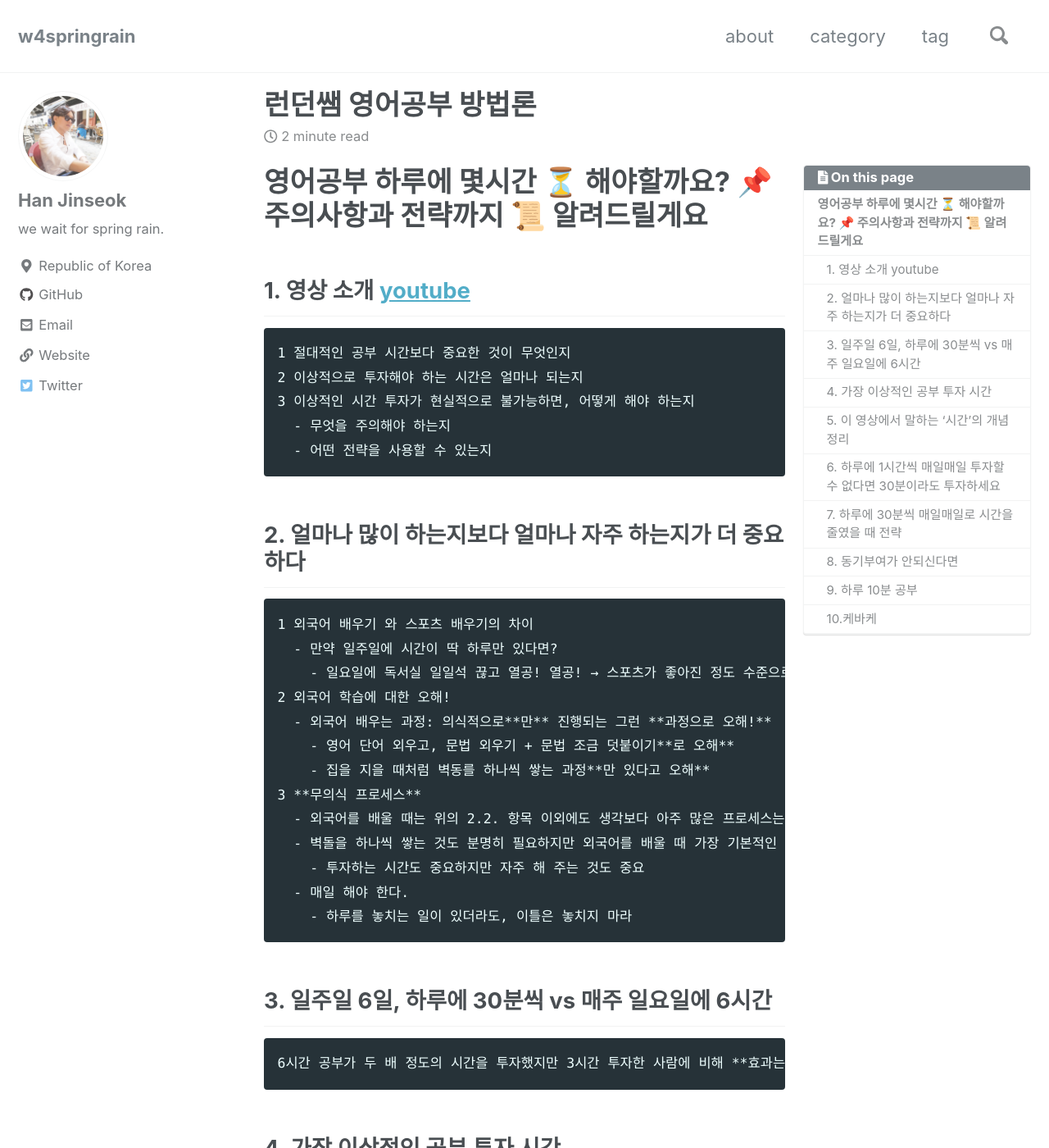
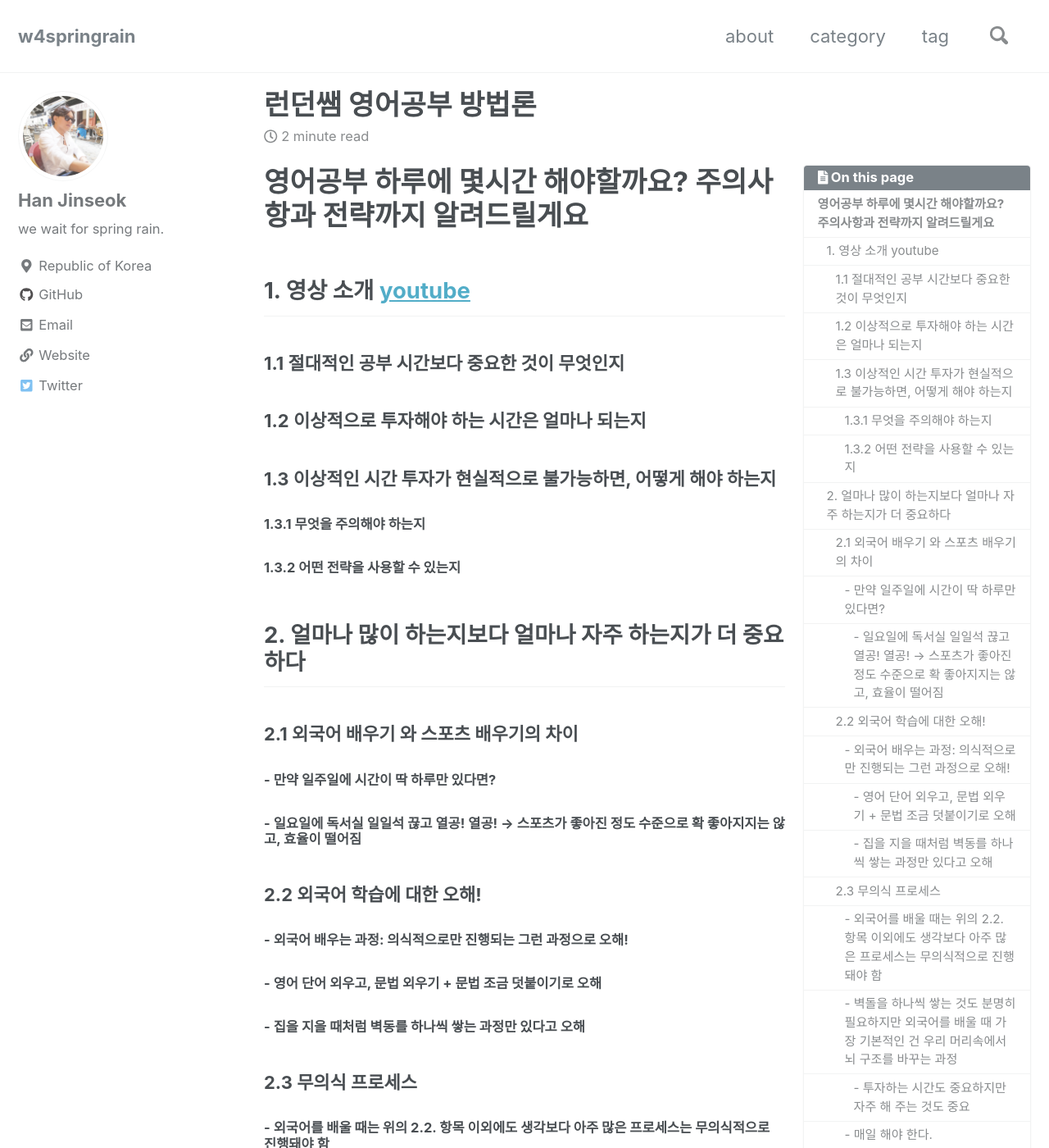
Before and after one commit to moregorenine/moregorenine.github.io, a Jekyll site: the page built from _posts/london-ssam/2021-03-28-London-Ssam.md, in a window 1280 px wide and 1400 px high. Shown: the whole window at 82% size. Built offline with Jekyll 4.4.1, drawn with Linux system fonts in a browser that asks for light colours; nearby versions of some CDN libraries; comment, search, counter and statistics services are not loaded; a style sheet for code colours, icons or effects is not loaded; some of the changed text lies outside the part shown.

Commit message:
Update 2021-03-28-London-Ssam.md

```diff
--- a/_posts/london-ssam/2021-03-28-London-Ssam.md
+++ b/_posts/london-ssam/2021-03-28-London-Ssam.md
@@ -10,30 +10,29 @@ toc: true
 toc_sticky: true
 ---
 
-# 영어공부 하루에 몇시간 ⏳ 해야할까요? 📌 주의사항과 전략까지 📜 알려드릴게요
-
+# 영어공부 하루에 몇시간 해야할까요? 주의사항과 전략까지 알려드릴게요
 
 ## 1. 영상 소개 [youtube](https://www.youtube.com/watch?v=XEP6Y7GUzXI)
-    1 절대적인 공부 시간보다 중요한 것이 무엇인지
-    2 이상적으로 투자해야 하는 시간은 얼마나 되는지
-    3 이상적인 시간 투자가 현실적으로 불가능하면, 어떻게 해야 하는지
-      - 무엇을 주의해야 하는지
-      - 어떤 전략을 사용할 수 있는지
+### 1.1 절대적인 공부 시간보다 중요한 것이 무엇인지
+### 1.2 이상적으로 투자해야 하는 시간은 얼마나 되는지
+### 1.3 이상적인 시간 투자가 현실적으로 불가능하면, 어떻게 해야 하는지
+#### 1.3.1 무엇을 주의해야 하는지
+#### 1.3.2 어떤 전략을 사용할 수 있는지
 
 ## 2. 얼마나 많이 하는지보다 얼마나 자주 하는지가 더 중요하다
-    1 외국어 배우기 와 스포츠 배우기의 차이
-      - 만약 일주일에 시간이 딱 하루만 있다면?
-        - 일요일에 독서실 일일석 끊고 열공! 열공! → 스포츠가 좋아진 정도 수준으로 확 좋아지지는 않고, 효율이 떨어짐
-    2 외국어 학습에 대한 오해!
-      - 외국어 배우는 과정: 의식적으로**만** 진행되는 그런 **과정으로 오해!**
-        - 영어 단어 외우고, 문법 외우기 + 문법 조금 덧붙이기**로 오해**
-        - 집을 지을 때처럼 벽동를 하나씩 쌓는 과정**만 있다고 오해**
-    3 **무의식 프로세스**
-      - 외국어를 배울 때는 위의 2.2. 항목 이외에도 생각보다 아주 많은 프로세스는 무의식적으로 진행돼야 함
-      - 벽돌을 하나씩 쌓는 것도 분명히 필요하지만 외국어를 배울 때 가장 기본적인 건 우리 머리속에서 뇌 구조를 바꾸는 과정
-        - 투자하는 시간도 중요하지만 자주 해 주는 것도 중요
-      - 매일 해야 한다.
-        - 하루를 놓치는 일이 있더라도, 이틀은 놓치지 마라
+### 2.1 외국어 배우기 와 스포츠 배우기의 차이
+#### - 만약 일주일에 시간이 딱 하루만 있다면?
+##### - 일요일에 독서실 일일석 끊고 열공! 열공! → 스포츠가 좋아진 정도 수준으로 확 좋아지지는 않고, 효율이 떨어짐
+### 2.2 외국어 학습에 대한 오해!
+#### - 외국어 배우는 과정: 의식적으로**만** 진행되는 그런 **과정으로 오해!**
+##### - 영어 단어 외우고, 문법 외우기 + 문법 조금 덧붙이기**로 오해**
+##### - 집을 지을 때처럼 벽동를 하나씩 쌓는 과정**만 있다고 오해**
+### 2.3 **무의식 프로세스**
+#### - 외국어를 배울 때는 위의 2.2. 항목 이외에도 생각보다 아주 많은 프로세스는 무의식적으로 진행돼야 함
+#### - 벽돌을 하나씩 쌓는 것도 분명히 필요하지만 외국어를 배울 때 가장 기본적인 건 우리 머리속에서 뇌 구조를 바꾸는 과정
+##### - 투자하는 시간도 중요하지만 자주 해 주는 것도 중요
+#### - 매일 해야 한다.
+##### - 하루를 놓치는 일이 있더라도, 이틀은 놓치지 마라
 
 ## 3. 일주일 6일, 하루에 30분씩 vs 매주 일요일에 6시간
     6시간 공부가 두 배 정도의 시간을 투자했지만 3시간 투자한 사람에 비해 **효과는 떨어짐**
```
